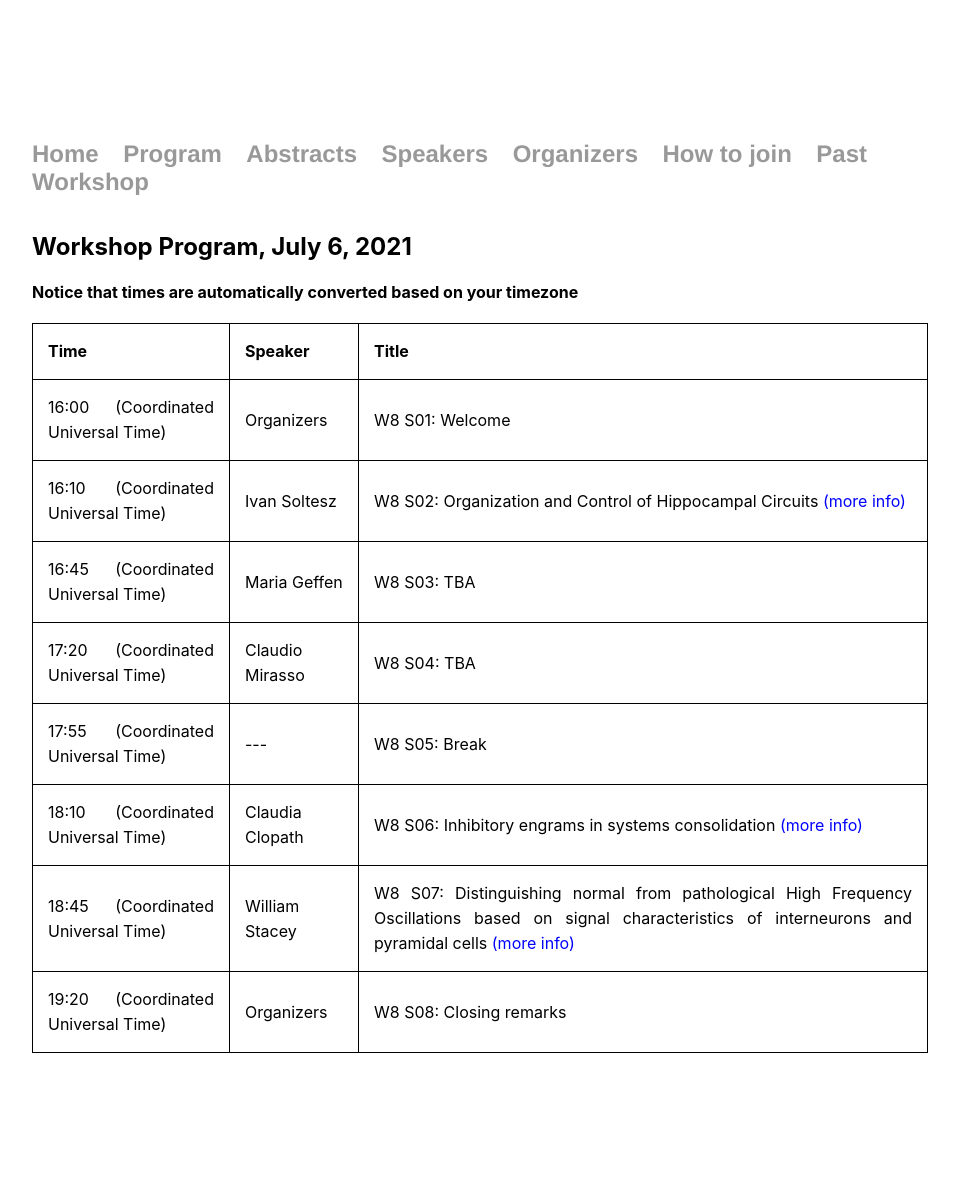
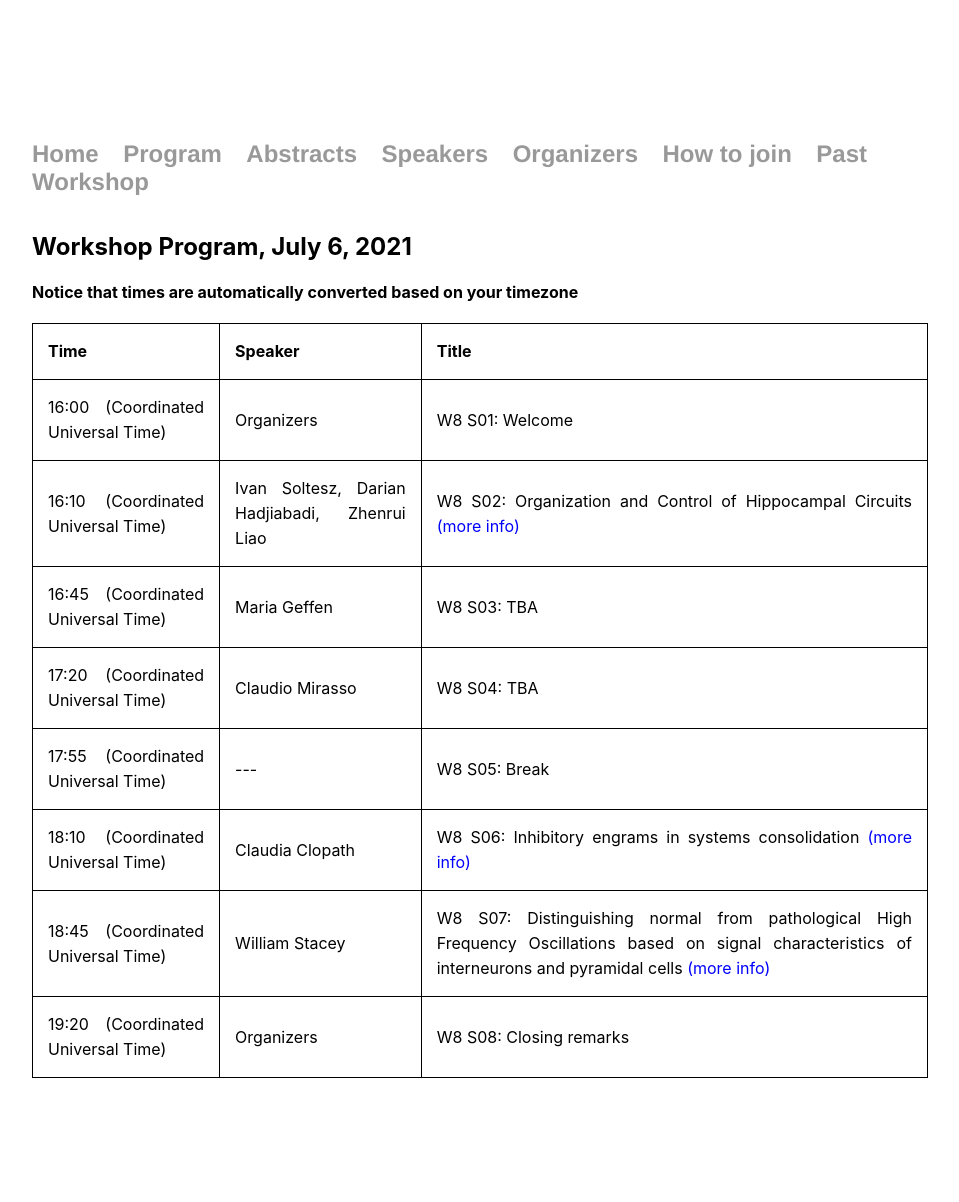
Before and after one commit to spirosChv/ocns2021interneurons, a Jekyll site: the page built from program/index.html, in a window 1280 px wide. Shown: the whole page, without its empty margins (160-1119 px from the left). Built offline with Jekyll 4.4.1, drawn with Linux system fonts in a browser that asks for light colours; before the commit the page ends 1177 px from its top, so only the background shows below that.

Commit message:
add names in soltesz talk

```diff
--- a/program/index.html
+++ b/program/index.html
@@ -37,7 +37,7 @@ title: Workshop Program
   </tr>
   <tr>
     <td><script type="text/javascript">localize("06/06/2021 04:10:00 PM"); </script></td>
-    <td>Ivan Soltesz</td>
+    <td>Ivan Soltesz, Darian Hadjiabadi, Zhenrui Liao</td>
     <td>W8 S02: Organization and Control of Hippocampal Circuits <a style="color:blue" href="/ocns2021interneurons/abstracts">(more info)</a></td>
   </tr>
   <tr>
```
